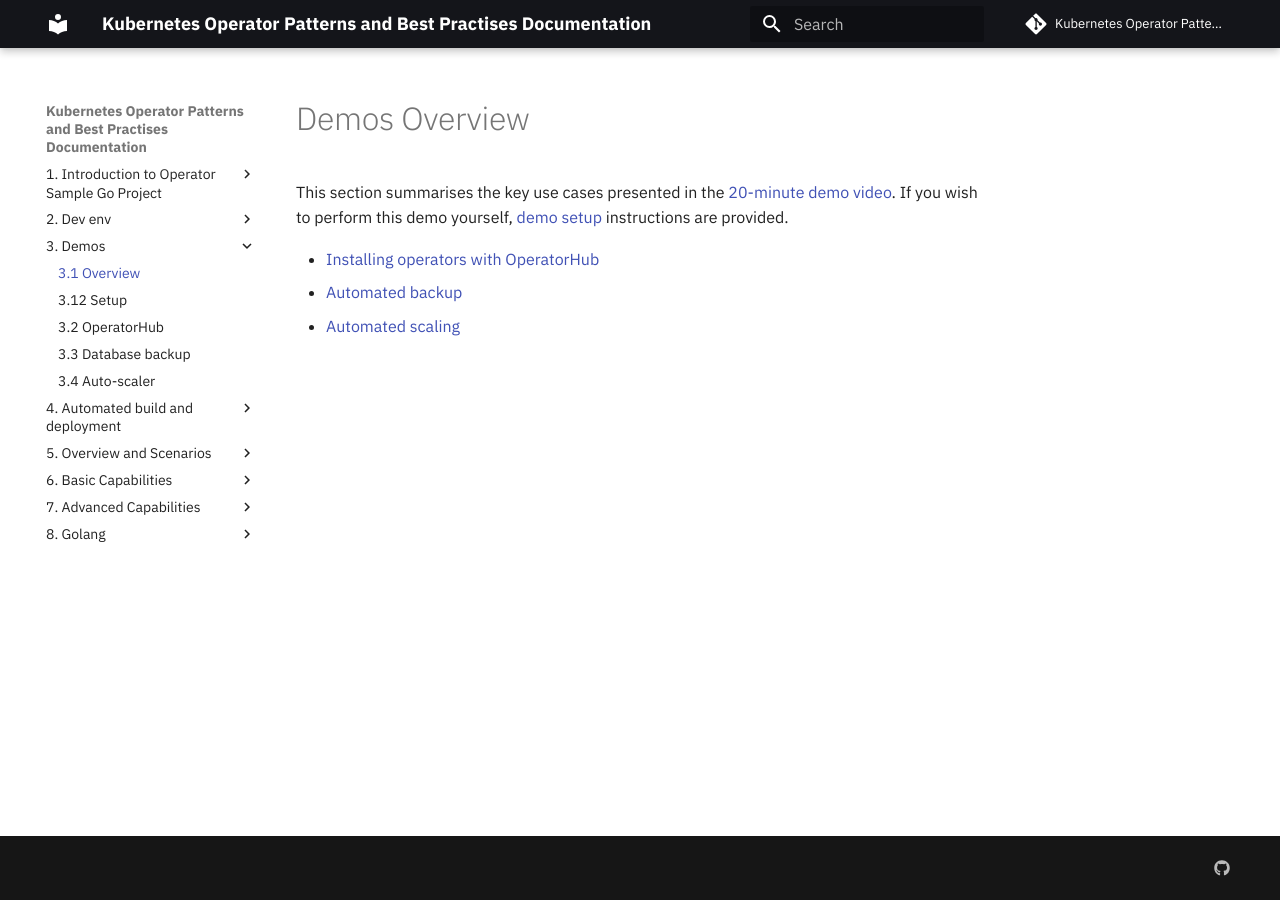
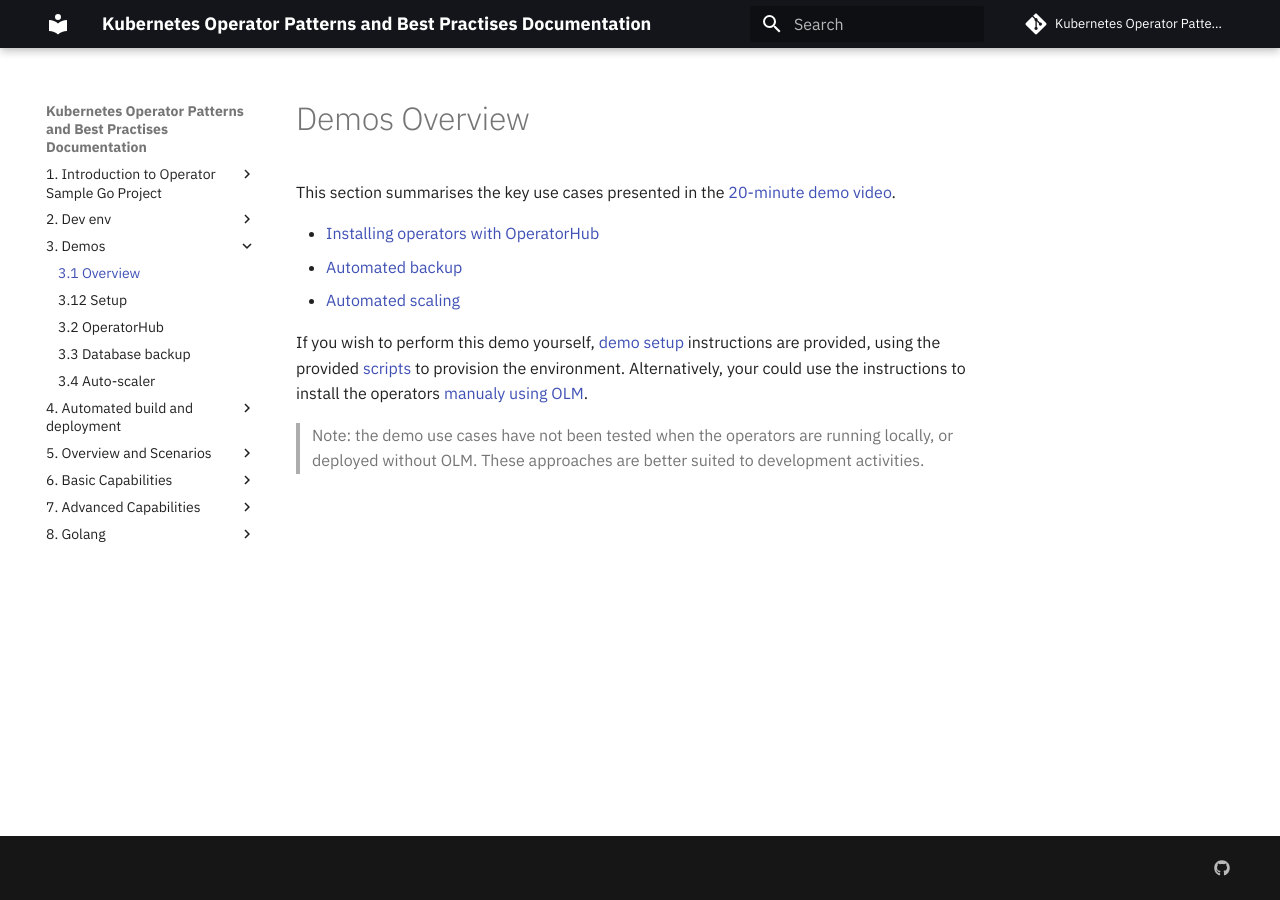
Before and after one commit to IBM/operator-sample-go-documentation, an MkDocs documentation site: the page built from documentation/demos-overview.md, in a window 1280 px wide. Built offline with MkDocs 1.6.1 and Material for MkDocs 9.7.7, drawn with Linux system fonts in a browser that asks for light colours; comment, search, counter and statistics services are not loaded.

Commit message:
doc-updates6

```diff
--- a/documentation/demos-overview.md
+++ b/documentation/demos-overview.md
@@ -1,7 +1,11 @@
 # Demos Overview
 
-This section summarises the key use cases presented in the [20-minute demo video](https://www.youtube.com/watch?v=D6njEyXPieg&t=12m45s). If you wish to perform this demo yourself, [demo setup](./demos-setup.md) instructions are provided.
+This section summarises the key use cases presented in the [20-minute demo video](https://www.youtube.com/watch?v=D6njEyXPieg&t=12m45s).
 
 * [Installing operators with OperatorHub](./demos-operatorhub.md)
 * [Automated backup](./demos-database-backup.md)
 * [Automated scaling](./demos-auto-scaler.md)
+
+If you wish to perform this demo yourself, [demo setup](./demos-setup.md) instructions are provided, using the provided [scripts](./automation-overview.md) to provision the environment.  Alternatively, your could use the instructions to install the operators [manualy using OLM](./dev-run-operator-with-olm.md).
+
+> Note: the demo use cases have not been tested when the operators are running locally, or deployed without OLM.  These approaches are better suited to development activities.
```
